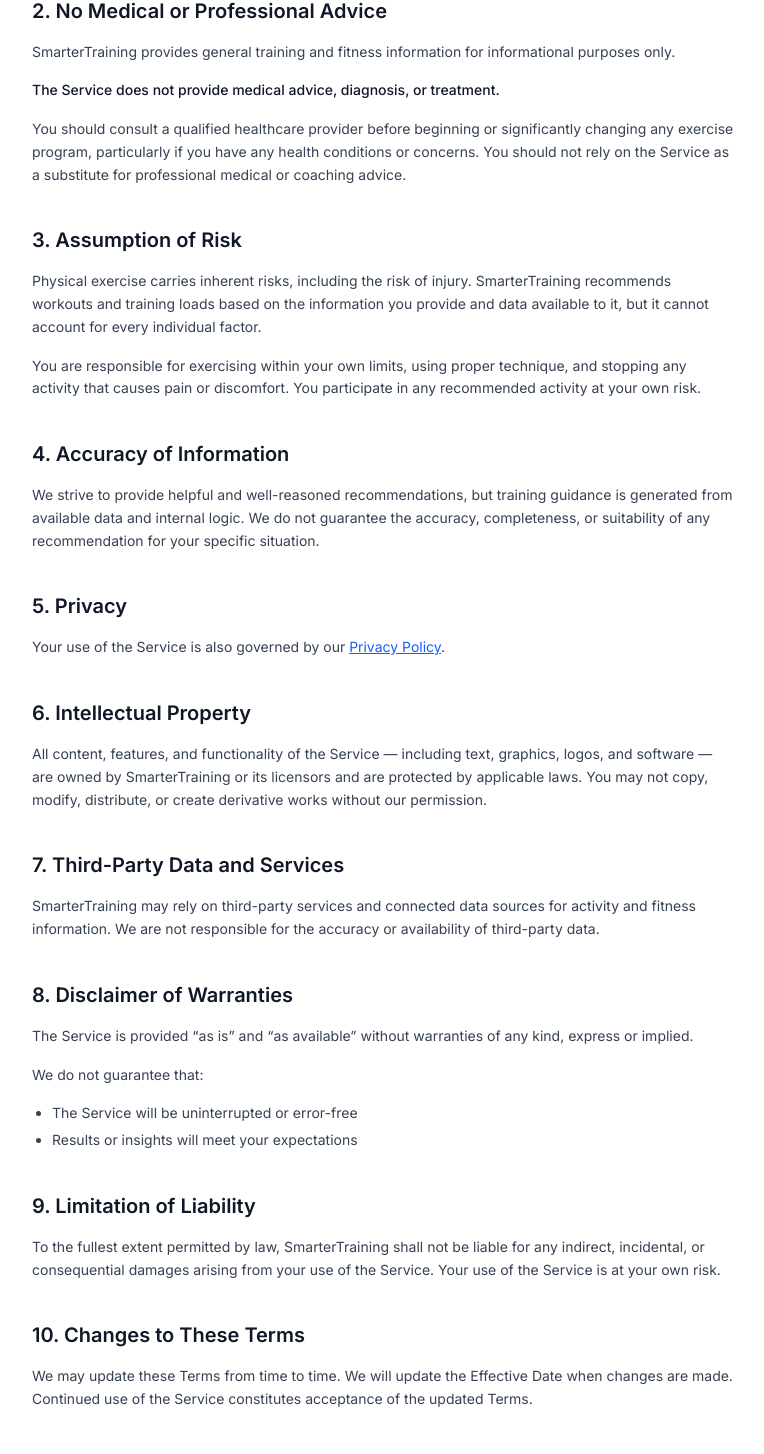
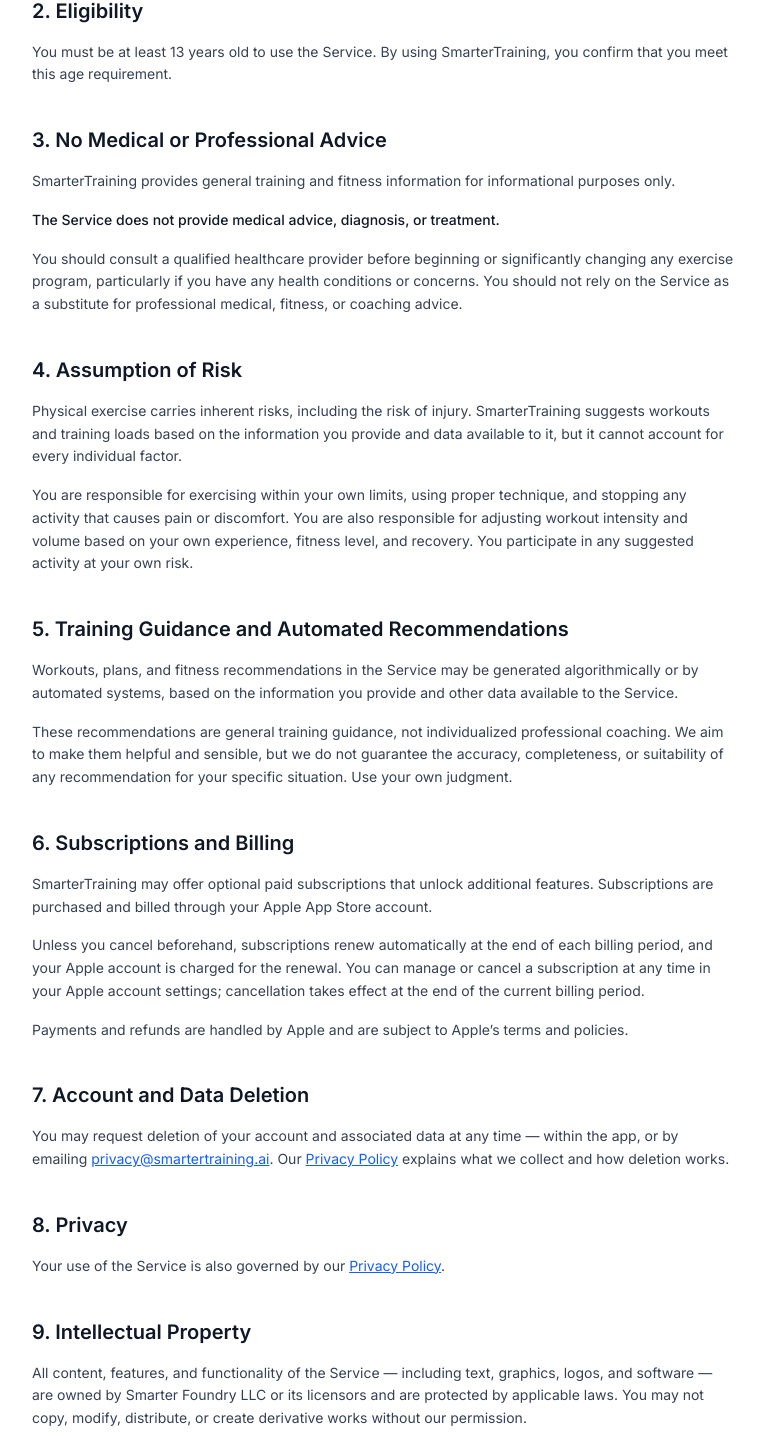
Before and after one commit to forant/smartertraining-website, a Next.js app: page /terms in a window 1280 px wide. Shown: the part 640-2094 px from the top of the page, without its empty margins (256-1020 px from the left). Built offline with nearby package versions, Linux system fonts and the light colour scheme.

Commit message:
Privacy policy and TOS updates

```diff
--- a/app/privacy/page.tsx
+++ b/app/privacy/page.tsx
@@ -1,5 +1,4 @@
-// TODO: Legal copy below is a reasonable placeholder for App Store submission.
-// Confirm the operating entity name and contact addresses with legal before launch.
+// Entity (Smarter Foundry LLC) and contact addresses are confirmed current.
 import { Footer } from '@/components/landing/footer'
 
 export const metadata = {
@@ -93,15 +92,21 @@
 
             <SubSection title="b. Health and Fitness Data">
               <p>
-                With your permission, SmarterTraining may access fitness and
-                activity data — such as workouts, heart rate, or training
-                history — from your device or connected services in order to
-                generate and adapt your training recommendations.
+                With your permission, SmarterTraining may access health and
+                fitness data — such as workouts, heart rate, or activity history
+                — from Apple HealthKit, connected heart rate monitors, or other
+                connected fitness services. We use this data to generate
+                adaptive recommendations and workout planning,
+                and to improve the Service.
               </p>
               <p>
-                Health and fitness data is used only to provide and improve the
-                Service. We do not sell this data, and we do not use it for
-                advertising.
+                HealthKit and connected fitness data is used solely to provide
+                and improve the Service. It is never sold, never shared with
+                advertisers, and never used for advertising purposes.
+              </p>
+              <p>
+                You can revoke HealthKit access at any time through the Settings
+                app on your device.
               </p>
             </SubSection>
 
@@ -146,20 +151,47 @@
                 'Detect, prevent, or address technical issues and abuse of the Service',
               ]}
             />
+            <p>
+              Some recommendations are generated or adapted using automated
+              systems and algorithmic processing, based on the information you
+              provide and other data available to the Service.
+            </p>
           </Section>
 
           <Section title="3. Analytics and Third-Party Services">
             <p>
-              We use third-party services to help operate and improve the
-              Service. These services may process data on our behalf and
-              operate under their own privacy policies. These may include
-              analytics providers, AI and processing services used to generate
-              and adapt recommendations, and cloud infrastructure and hosting
-              providers.
+              We use a small number of third-party services to help operate and
+              improve the Service. These may include:
+            </p>
+            <List
+              items={[
+                'Analytics providers',
+                'Cloud hosting and infrastructure',
+                'Crash reporting and diagnostics',
+                'AI and processing infrastructure used to generate and adapt recommendations',
+              ]}
+            />
+            <p>
+              These providers process data on our behalf, only as needed to
+              perform their function, and operate under their own privacy
+              policies.
+            </p>
+            <p>
+              Because these providers operate in different locations, your data
+              may be processed and stored in the United States or other
+              jurisdictions where our service providers operate.
             </p>
           </Section>
 
-          <Section title="4. Data Retention">
+          <Section title="4. We Do Not Sell Your Data">
+            <p>
+              SmarterTraining does not sell your personal information or your
+              health and fitness data. We also do not share this data with
+              advertisers or use it for advertising.
+            </p>
+          </Section>
+
+          <Section title="5. Data Retention">
             <p>We retain your data only as long as necessary to:</p>
             <List
               items={[
@@ -171,7 +203,7 @@
             />
           </Section>
 
-          <Section title="5. Data Security">
+          <Section title="6. Data Security">
             <p>
               We use reasonable safeguards to protect your information,
               including secure transmission over HTTPS. However, no method of
@@ -180,7 +212,7 @@
             </p>
           </Section>
 
-          <Section title="6. Children’s Privacy">
+          <Section title="7. Children’s Privacy">
             <p>
               SmarterTraining is not intended for children under the age of 13,
               and we do not knowingly collect personal information from
@@ -188,24 +220,26 @@
             </p>
           </Section>
 
-          <Section title="7. Your Rights and Choices">
+          <Section title="8. Your Rights and Choices">
             <p>
-              You may request deletion of your data at any time. You can also
-              revoke health and fitness data permissions through your device
-              settings at any time.
+              You may request deletion of your app data at any time — within
+              the App, or by contacting{' '}
+              <a
+                href="mailto:privacy@smartertraining.ai"
+                className="text-blue-600 underline"
+              >
+                privacy@smartertraining.ai
+              </a>
+              . We will delete your data, though some limited information may be
+              retained where required by law.
             </p>
             <p>
-              Contact:{' '}
-              <a
-                href="mailto:hello@smartertraining.ai"
-                className="text-blue-600 underline"
-              >
-                hello@smartertraining.ai
-              </a>
+              You can also revoke health, fitness, or HealthKit permissions at
+              any time through your device settings.
             </p>
           </Section>
 
-          <Section title="8. Changes to This Privacy Policy">
+          <Section title="9. Changes to This Privacy Policy">
             <p>
               We may update this Privacy Policy from time to time. If we make
               material changes, we will update the Effective Date above.
@@ -214,26 +248,26 @@
             </p>
           </Section>
 
-          <Section title="9. Contact Us">
+          <Section title="10. Contact Us">
             <p>
               Email:{' '}
               <a
-                href="mailto:hello@smartertraining.ai"
+                href="mailto:privacy@smartertraining.ai"
                 className="text-blue-600 underline"
               >
-                hello@smartertraining.ai
+                privacy@smartertraining.ai
               </a>
             </p>
             <p>Company: Smarter Foundry LLC</p>
             <p>Website: smartertraining.ai</p>
           </Section>
 
-          <Section title="10. Health and Fitness Disclaimer">
+          <Section title="11. Health and Fitness Disclaimer">
             <p>
-              SmarterTraining provides informational training recommendations,
-              workout suggestions, and adaptive coaching only. The Service is
-              not a medical service and does not provide medical advice,
-              diagnosis, or treatment.
+              SmarterTraining provides informational training guidance, workout
+              planning, and adaptive recommendations only. The Service is not a
+              medical service and does not provide medical advice, diagnosis, or
+              treatment.
             </p>
             <p>
               You should consult a qualified healthcare professional before
--- a/app/terms/page.tsx
+++ b/app/terms/page.tsx
@@ -1,5 +1,5 @@
-// TODO: Legal copy below is a reasonable placeholder for App Store submission.
-// Confirm the operating entity name, governing law, and contact addresses with legal before launch.
+// Entity (Smarter Foundry LLC), governing law (California), and contact
+// addresses are confirmed current.
 import { Footer } from '@/components/landing/footer'
 
 export const metadata = {
@@ -49,10 +49,10 @@
 
           <div className="mt-8 text-sm leading-relaxed text-gray-700 space-y-4">
             <p>
-              SmarterTraining is operated by Smarter Foundry LLC
-              (“SmarterTraining,” “we,” “our,” or “us”). Smarter Foundry LLC
-              provides adaptive training recommendations and coaching tools
-              through the SmarterTraining mobile application and website (the
+              SmarterTraining is a product of Smarter Foundry LLC (“Smarter
+              Foundry,” “we,” “our,” or “us”). We provide adaptive training
+              guidance, workout planning tools, and fitness recommendations
+              through the SmarterTraining mobile app and website (the
               “Service”).
             </p>
             <p>
@@ -76,7 +76,14 @@
             />
           </Section>
 
-          <Section title="2. No Medical or Professional Advice">
+          <Section title="2. Eligibility">
+            <p>
+              You must be at least 13 years old to use the Service. By using
+              SmarterTraining, you confirm that you meet this age requirement.
+            </p>
+          </Section>
+
+          <Section title="3. No Medical or Professional Advice">
             <p>
               SmarterTraining provides general training and fitness information
               for informational purposes only.
@@ -90,35 +97,80 @@
               beginning or significantly changing any exercise program,
               particularly if you have any health conditions or concerns. You
               should not rely on the Service as a substitute for professional
-              medical or coaching advice.
+              medical, fitness, or coaching advice.
             </p>
           </Section>
 
-          <Section title="3. Assumption of Risk">
+          <Section title="4. Assumption of Risk">
             <p>
               Physical exercise carries inherent risks, including the risk of
-              injury. SmarterTraining recommends workouts and training loads
-              based on the information you provide and data available to it,
-              but it cannot account for every individual factor.
+              injury. SmarterTraining suggests workouts and training loads based
+              on the information you provide and data available to it, but it
+              cannot account for every individual factor.
             </p>
             <p>
               You are responsible for exercising within your own limits, using
               proper technique, and stopping any activity that causes pain or
-              discomfort. You participate in any recommended activity at your
+              discomfort. You are also responsible for adjusting workout
+              intensity and volume based on your own experience, fitness level,
+              and recovery. You participate in any suggested activity at your
               own risk.
             </p>
           </Section>
 
-          <Section title="4. Accuracy of Information">
+          <Section title="5. Training Guidance and Automated Recommendations">
             <p>
-              We strive to provide helpful and well-reasoned recommendations,
-              but training guidance is generated from available data and
-              internal logic. We do not guarantee the accuracy, completeness,
+              Workouts, plans, and fitness recommendations in the Service may be
+              generated algorithmically or by automated systems, based on the
+              information you provide and other data available to the Service.
+            </p>
+            <p>
+              These recommendations are general training guidance, not
+              individualized professional coaching. We aim to make them helpful
+              and sensible, but we do not guarantee the accuracy, completeness,
               or suitability of any recommendation for your specific situation.
+              Use your own judgment.
             </p>
           </Section>
 
-          <Section title="5. Privacy">
+          <Section title="6. Subscriptions and Billing">
+            <p>
+              SmarterTraining may offer optional paid subscriptions that unlock
+              additional features. Subscriptions are purchased and billed
+              through your Apple App Store account.
+            </p>
+            <p>
+              Unless you cancel beforehand, subscriptions renew automatically at
+              the end of each billing period, and your Apple account is charged
+              for the renewal. You can manage or cancel a subscription at any
+              time in your Apple account settings; cancellation takes effect at
+              the end of the current billing period.
+            </p>
+            <p>
+              Payments and refunds are handled by Apple and are subject to
+              Apple’s terms and policies.
+            </p>
+          </Section>
+
+          <Section title="7. Account and Data Deletion">
+            <p>
+              You may request deletion of your account and associated data at
+              any time — within the app, or by emailing{' '}
+              <a
+                href="mailto:privacy@smartertraining.ai"
+                className="text-blue-600 underline"
+              >
+                privacy@smartertraining.ai
+              </a>
+              . Our{' '}
+              <a href="/privacy" className="text-blue-600 underline">
+                Privacy Policy
+              </a>{' '}
+              explains what we collect and how deletion works.
+            </p>
+          </Section>
+
+          <Section title="8. Privacy">
             <p>
               Your use of the Service is also governed by our{' '}
               <a href="/privacy" className="text-blue-600 underline">
@@ -128,17 +180,17 @@
             </p>
           </Section>
 
-          <Section title="6. Intellectual Property">
+          <Section title="9. Intellectual Property">
             <p>
               All content, features, and functionality of the Service —
               including text, graphics, logos, and software — are owned by
-              SmarterTraining or its licensors and are protected by applicable
-              laws. You may not copy, modify, distribute, or create derivative
-              works without our permission.
+              Smarter Foundry LLC or its licensors and are protected by
+              applicable laws. You may not copy, modify, distribute, or create
+              derivative works without our permission.
             </p>
           </Section>
 
-          <Section title="7. Third-Party Data and Services">
+          <Section title="10. Third-Party Data and Services">
             <p>
               SmarterTraining may rely on third-party services and connected
               data sources for activity and fitness information. We are not
@@ -146,30 +198,26 @@
             </p>
           </Section>
 
-          <Section title="8. Disclaimer of Warranties">
+          <Section title="11. Disclaimer of Warranties">
             <p>
               The Service is provided “as is” and “as available” without
-              warranties of any kind, express or implied.
-            </p>
-            <p>We do not guarantee that:</p>
-            <List
-              items={[
-                'The Service will be uninterrupted or error-free',
-                'Results or insights will meet your expectations',
-              ]}
-            />
-          </Section>
-
-          <Section title="9. Limitation of Liability">
-            <p>
-              To the fullest extent permitted by law, SmarterTraining shall not
-              be liable for any indirect, incidental, or consequential damages
-              arising from your use of the Service. Your use of the Service is
-              at your own risk.
+              warranties of any kind, express or implied. Smarter Foundry LLC
+              and its affiliates do not guarantee that the Service will be
+              uninterrupted or error-free, or that results or insights will meet
+              your expectations.
             </p>
           </Section>
 
-          <Section title="10. Changes to These Terms">
+          <Section title="12. Limitation of Liability">
+            <p>
+              To the fullest extent permitted by law, Smarter Foundry LLC and
+              its affiliates shall not be liable for any indirect, incidental,
+              or consequential damages arising from your use of the Service.
+              Your use of the Service is at your own risk.
+            </p>
+          </Section>
+
+          <Section title="13. Changes to These Terms">
             <p>
               We may update these Terms from time to time. We will update the
               Effective Date when changes are made. Continued use of the
@@ -177,22 +225,24 @@
             </p>
           </Section>
 
-          <Section title="11. Termination">
+          <Section title="14. Termination">
             <p>
               We reserve the right to suspend or terminate access to the
               Service at any time, without notice, for any reason.
             </p>
           </Section>
 
-          <Section title="12. Governing Law">
+          <Section title="15. Governing Law">
             <p>
               These Terms are governed by the laws of the State of California,
               without regard to conflict of law principles.
             </p>
           </Section>
 
-          <Section title="13. Contact Us">
-            <p>If you have any questions about these Terms, please contact us at:</p>
+          <Section title="16. Contact Us">
+            <p>
+              If you have any questions about these Terms, please contact us at:
+            </p>
             <p>
               Email: hello@smartertraining.ai
               <br />
```
